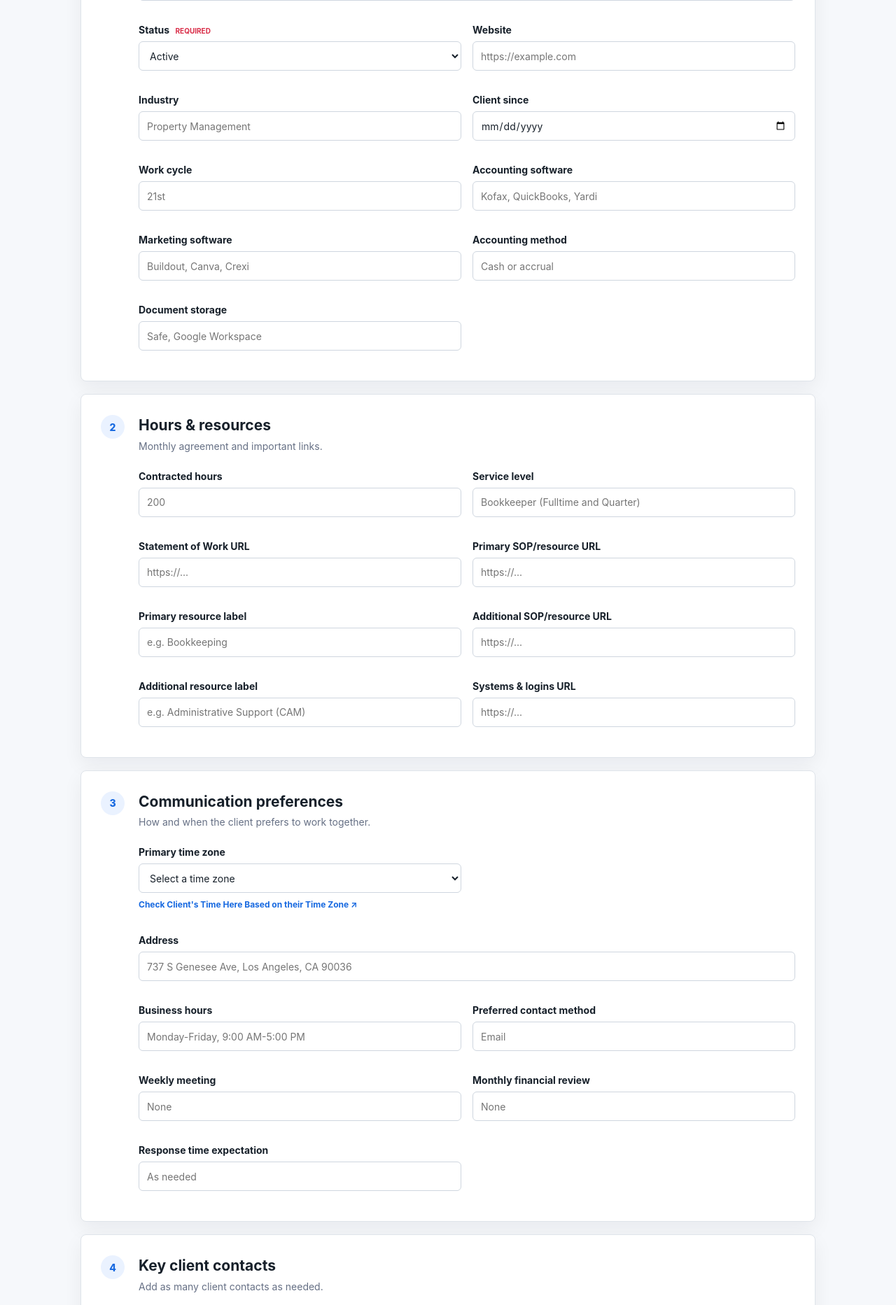
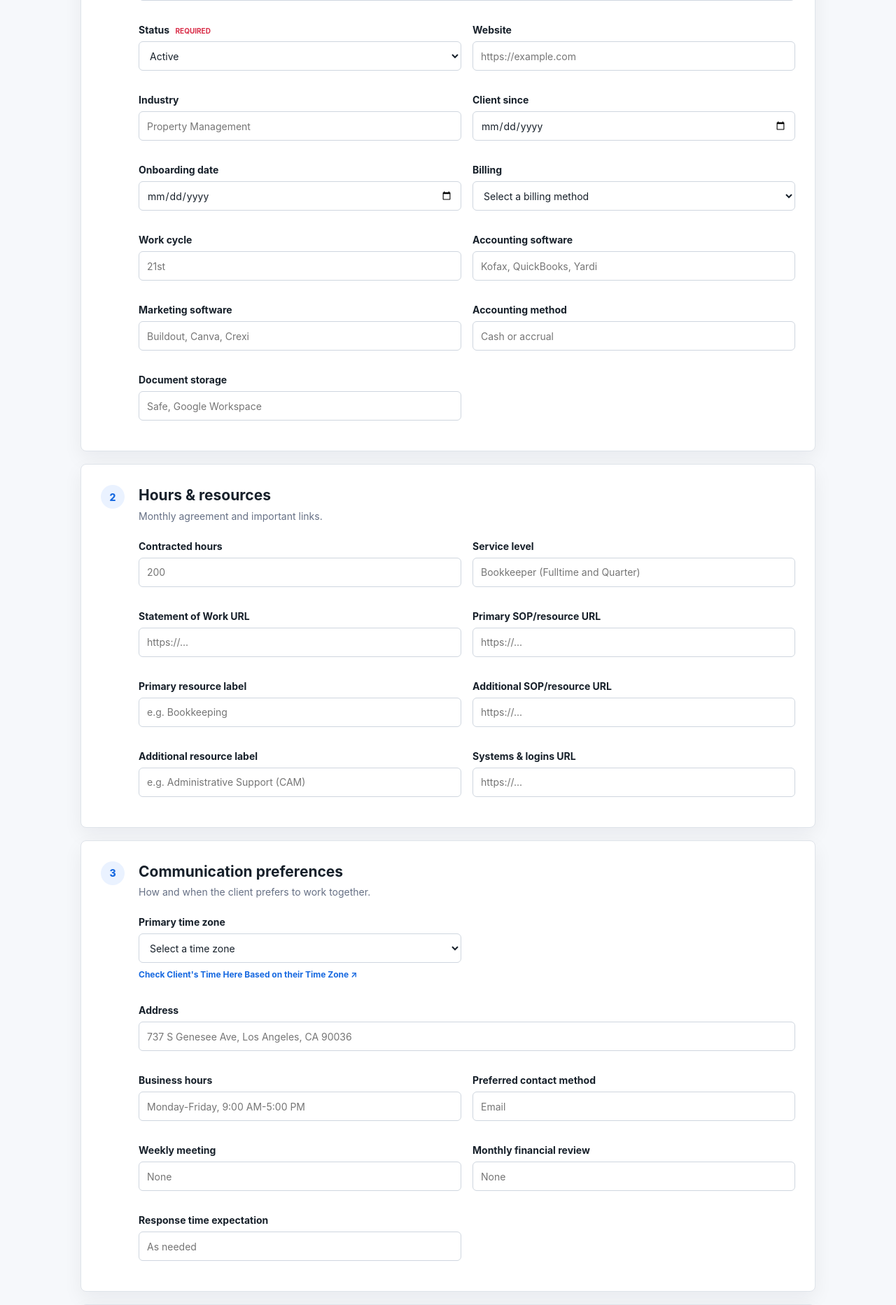
Before and after one commit to HaroldOrtega-port/EZPZ-Client-Database, a Flask app: page /clients/new in a window 1280 px wide. Shown: the part 430-2295 px from the top of the page at 70% size. Run offline with Flask 3, Linux system fonts and the light colour scheme.

Commit message:
Add onboarding date and billing fields

```diff
--- a/app.py
+++ b/app.py
@@ -18,6 +18,8 @@ class Client(db.Model):
     website = db.Column(db.String(255))
     industry = db.Column(db.String(120))
     client_since = db.Column(db.Date)
+    onboarding_date = db.Column(db.Date)
+    billing = db.Column(db.String(40))
     work_cycle = db.Column(db.String(80))
     accounting_software = db.Column(db.String(255))
     marketing_software = db.Column(db.String(500))
@@ -203,12 +205,19 @@ def create_app(test_config=None):
         client.name, client.status = name, status
         for field in CLIENT_FIELDS:
             setattr(client, field, request.form.get(field, "").strip() or None)
-        raw_date = request.form.get("client_since", "")
-        try:
-            client.client_since = date.fromisoformat(raw_date) if raw_date else None
-        except ValueError:
-            flash("Client since must be a valid date.", "error")
+        for field, label in (("client_since", "Client since"), ("onboarding_date", "Onboarding date")):
+            raw_date = request.form.get(field, "")
+            try:
+                setattr(client, field, date.fromisoformat(raw_date) if raw_date else None)
+            except ValueError:
+                flash(f"{label} must be a valid date.", "error")
+                return False
+        billing = request.form.get("billing", "").strip()
+        valid_billing = {"auto_ach", "auto_credit_card", "client_manual_payment"}
+        if billing and billing not in valid_billing:
+            flash("Choose a valid billing option.", "error")
             return False
+        client.billing = billing or None
         client.contacts = build_people(ClientContact, "contact", include_phone=True)
         schedule_mode = request.form.get("schedule_mode", "shared")
         client.schedule_mode = schedule_mode if schedule_mode in {"shared", "individual"} else "shared"
@@ -255,6 +264,8 @@ def ensure_schedule_columns():
         "clients": {
             "accounting_method": "VARCHAR(120)",
             "marketing_software": "VARCHAR(500)",
+            "onboarding_date": "DATE",
+            "billing": "VARCHAR(40)",
             "sop_url_label": "VARCHAR(120)",
             "sop_url_secondary": "VARCHAR(500)",
             "sop_url_secondary_label": "VARCHAR(120)",
--- a/templates/form.html
+++ b/templates/form.html
@@ -10,6 +10,8 @@
       <div class="field"><label for="website">Website</label><input id="website" name="website" value="{{ client.website or '' if client else '' }}" placeholder="https://example.com"></div>
       <div class="field"><label for="industry">Industry</label><input id="industry" name="industry" value="{{ client.industry or '' if client else '' }}" placeholder="Property Management"></div>
       <div class="field"><label for="client_since">Client since</label><input type="date" id="client_since" name="client_since" value="{{ client.client_since.isoformat() if client and client.client_since else '' }}"></div>
+      <div class="field"><label for="onboarding_date">Onboarding date</label><input type="date" id="onboarding_date" name="onboarding_date" value="{{ client.onboarding_date.isoformat() if client and client.onboarding_date else '' }}"></div>
+      <div class="field"><label for="billing">Billing</label><select id="billing" name="billing"><option value="">Select a billing method</option><option value="auto_ach" {% if client and client.billing == 'auto_ach' %}selected{% endif %}>Auto ACH</option><option value="auto_credit_card" {% if client and client.billing == 'auto_credit_card' %}selected{% endif %}>Auto credit card</option><option value="client_manual_payment" {% if client and client.billing == 'client_manual_payment' %}selected{% endif %}>Client manual payment</option></select></div>
       <div class="field"><label for="work_cycle">Work cycle</label><input id="work_cycle" name="work_cycle" value="{{ client.work_cycle or '' if client else '' }}" placeholder="21st"></div>
       <div class="field"><label for="accounting_software">Accounting software</label><input id="accounting_software" name="accounting_software" value="{{ client.accounting_software or '' if client else '' }}" placeholder="Kofax, QuickBooks, Yardi"></div>
       <div class="field"><label for="marketing_software">Marketing software</label><input id="marketing_software" name="marketing_software" value="{{ client.marketing_software or '' if client else '' }}" placeholder="Buildout, Canva, Crexi"></div>
--- a/templates/index.html
+++ b/templates/index.html
@@ -12,7 +12,7 @@
     {% for client in clients %}<tr class="client-table-row">
       <td class="client-name-cell"><a href="{{ url_for('view_client', client_id=client.id) }}">{{ client.name }}</a>{% if client.website %}<a class="small-link" href="{{ client.website }}" target="_blank" rel="noopener">{{ client.website }}</a>{% endif %}</td>
       <td><span class="status-badge {{ client.status }}">{{ client.status|title }}</span></td>
-      <td><b>Industry:</b> {{ client.industry or '—' }}<br><b>Since:</b> {{ client.client_since|date or '—' }}<br><b>Work cycle:</b> {{ client.work_cycle or '—' }}{% if client.accounting_software %}<br><b>Accounting software:</b> {{ client.accounting_software }}{% endif %}{% if client.marketing_software %}<br><b>Marketing software:</b> {{ client.marketing_software }}{% endif %}<br><b>Method:</b> {{ client.accounting_method or '—' }}<br><b>Storage:</b> {{ client.document_storage or '—' }}</td>
+      <td><b>Industry:</b> {{ client.industry or '—' }}<br><b>Since:</b> {{ client.client_since|date or '—' }}<br><b>Onboarding:</b> {{ client.onboarding_date|date or '—' }}<br><b>Billing:</b> {{ {'auto_ach':'Auto ACH','auto_credit_card':'Auto credit card','client_manual_payment':'Client manual payment'}.get(client.billing, '—') }}<br><b>Work cycle:</b> {{ client.work_cycle or '—' }}{% if client.accounting_software %}<br><b>Accounting software:</b> {{ client.accounting_software }}{% endif %}{% if client.marketing_software %}<br><b>Marketing software:</b> {{ client.marketing_software }}{% endif %}<br><b>Method:</b> {{ client.accounting_method or '—' }}<br><b>Storage:</b> {{ client.document_storage or '—' }}</td>
       <td><b>Hours:</b> {{ client.contracted_hours or '—' }}<br><b>Service:</b> {{ client.service_level or '—' }}</td>
       <td><b>Time zone:</b> {{ client.time_zone or '—' }}<br><b>Address:</b> {{ client.address or '—' }}<br><b>Hours:</b> {{ client.business_hours or '—' }}<br><b>Contact:</b> {{ client.preferred_contact_method or '—' }}<br><b>Weekly:</b> {{ client.weekly_meeting or '—' }}<br><b>Review:</b> {{ client.monthly_financial_review or '—' }}<br><b>Response:</b> {{ client.response_time_expectation or '—' }}</td>
       <td>{% for person in client.contacts %}<div class="table-person"><b>{{ person.name }}</b>{% if person.role %} · {{ person.role }}{% endif %}<br>{% if person.email %}<a href="mailto:{{ person.email }}">{{ person.email }}</a>{% endif %}{% if person.phone %}<br>{{ person.phone }}{% endif %}</div>{% else %}—{% endfor %}</td>
--- a/templates/view.html
+++ b/templates/view.html
@@ -3,7 +3,7 @@
 {% block content %}
 <div class="profile-bar"><a href="{{ url_for('index') }}">← All clients</a><div><span class="status-badge {{ client.status }}">{{ client.status|title }}</span><a class="btn primary" href="{{ url_for('edit_client', client_id=client.id) }}">Edit profile</a></div></div>
 <article class="profile-document panel">
-  <section><h1>CLIENT PROFILE</h1><dl class="profile-lines"><div><dt>Client Name:</dt><dd>{{ client.name }}</dd></div><div><dt>Website:</dt><dd>{% if client.website %}<a href="{{ client.website }}" target="_blank" rel="noopener">{{ client.website }}</a>{% else %}—{% endif %}</dd></div><div><dt>Industry:</dt><dd>{{ client.industry or '—' }}</dd></div><div><dt>Client Since:</dt><dd>{{ client.client_since|date or '—' }}</dd></div><div><dt>Work Cycle:</dt><dd>{{ client.work_cycle or '—' }}</dd></div>{% if client.accounting_software %}<div><dt>Accounting Software:</dt><dd>{{ client.accounting_software }}</dd></div>{% endif %}{% if client.marketing_software %}<div><dt>Marketing Software:</dt><dd>{{ client.marketing_software }}</dd></div>{% endif %}<div><dt>Accounting Method:</dt><dd>{{ client.accounting_method or '—' }}</dd></div><div><dt>Document Storage:</dt><dd>{{ client.document_storage or '—' }}</dd></div></dl></section>
+  <section><h1>CLIENT PROFILE</h1><dl class="profile-lines"><div><dt>Client Name:</dt><dd>{{ client.name }}</dd></div><div><dt>Website:</dt><dd>{% if client.website %}<a href="{{ client.website }}" target="_blank" rel="noopener">{{ client.website }}</a>{% else %}—{% endif %}</dd></div><div><dt>Industry:</dt><dd>{{ client.industry or '—' }}</dd></div><div><dt>Client Since:</dt><dd>{{ client.client_since|date or '—' }}</dd></div><div><dt>Onboarding Date:</dt><dd>{{ client.onboarding_date|date or '—' }}</dd></div><div><dt>Billing:</dt><dd>{{ {'auto_ach':'Auto ACH','auto_credit_card':'Auto credit card','client_manual_payment':'Client manual payment'}.get(client.billing, '—') }}</dd></div><div><dt>Work Cycle:</dt><dd>{{ client.work_cycle or '—' }}</dd></div>{% if client.accounting_software %}<div><dt>Accounting Software:</dt><dd>{{ client.accounting_software }}</dd></div>{% endif %}{% if client.marketing_software %}<div><dt>Marketing Software:</dt><dd>{{ client.marketing_software }}</dd></div>{% endif %}<div><dt>Accounting Method:</dt><dd>{{ client.accounting_method or '—' }}</dd></div><div><dt>Document Storage:</dt><dd>{{ client.document_storage or '—' }}</dd></div></dl></section>
   <section><h2>Current Monthly Hours</h2><dl class="profile-lines"><div><dt>Contracted Hours:</dt><dd>{{ client.contracted_hours or '—' }}</dd></div><div><dt>Service Level:</dt><dd>{{ client.service_level or '—' }}</dd></div></dl></section>
   <section class="resource-links">{% if client.statement_of_work_url %}<a href="{{ client.statement_of_work_url }}" target="_blank" rel="noopener">Statement of Work <span>(Scope)</span></a>{% endif %}{% if client.sop_url %}<a href="{{ client.sop_url }}" target="_blank" rel="noopener">{{ client.sop_url_label or 'Key SOPs & Resource Links' }}</a>{% endif %}{% if client.sop_url_secondary %}<a href="{{ client.sop_url_secondary }}" target="_blank" rel="noopener">{{ client.sop_url_secondary_label or 'Additional SOPs & Resource Links' }}</a>{% endif %}{% if client.systems_url %}<a href="{{ client.systems_url }}" target="_blank" rel="noopener">Systems & Logins <span>(Cheat Sheet)</span></a>{% endif %}</section>
   <section><h2>Communication Preferences</h2><dl class="profile-lines"><div><dt>Primary Time Zone:</dt><dd>{{ client.time_zone or '—' }}</dd></div><div><dt>Address:</dt><dd>{{ client.address or '—' }}</dd></div><div><dt>Business Hours:</dt><dd>{{ client.business_hours or '—' }}</dd></div><div class="standalone-link"><dd><a href="https://www.worldtimebuddy.com/" target="_blank" rel="noopener">Check Client's Time Here Based on their Time Zone</a></dd></div><div><dt>Preferred Contact Method:</dt><dd>{{ client.preferred_contact_method or '—' }}</dd></div><div><dt>Weekly Meeting:</dt><dd>{{ client.weekly_meeting or '—' }}</dd></div><div><dt>Monthly Financial Review:</dt><dd>{{ client.monthly_financial_review or '—' }}</dd></div><div><dt>Response Time Expectation:</dt><dd>{{ client.response_time_expectation or '—' }}</dd></div></dl></section>
```
Also changed, not shown: tests/test_app.py (+17 -0 lines).
